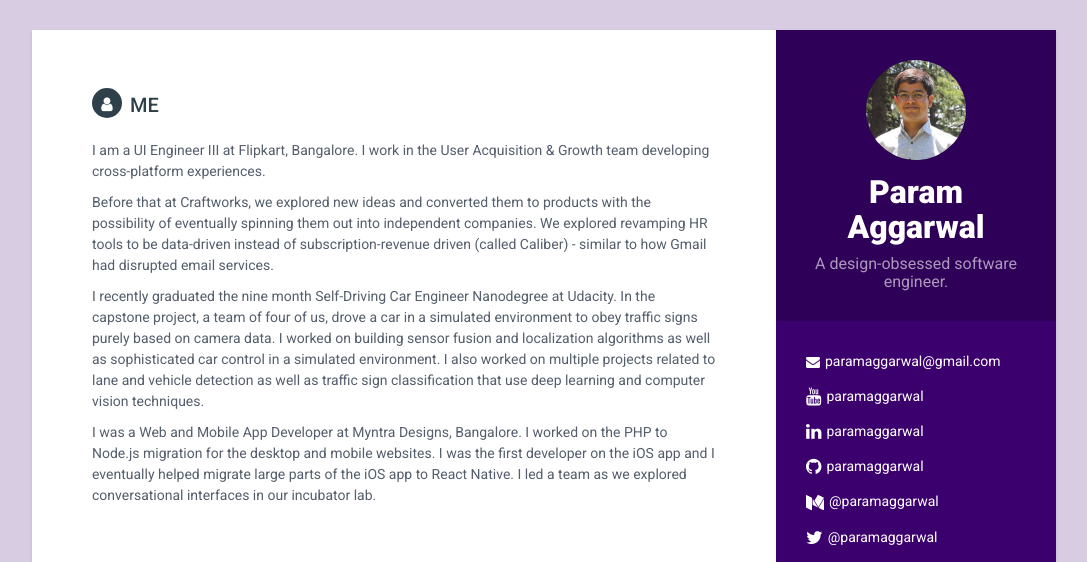
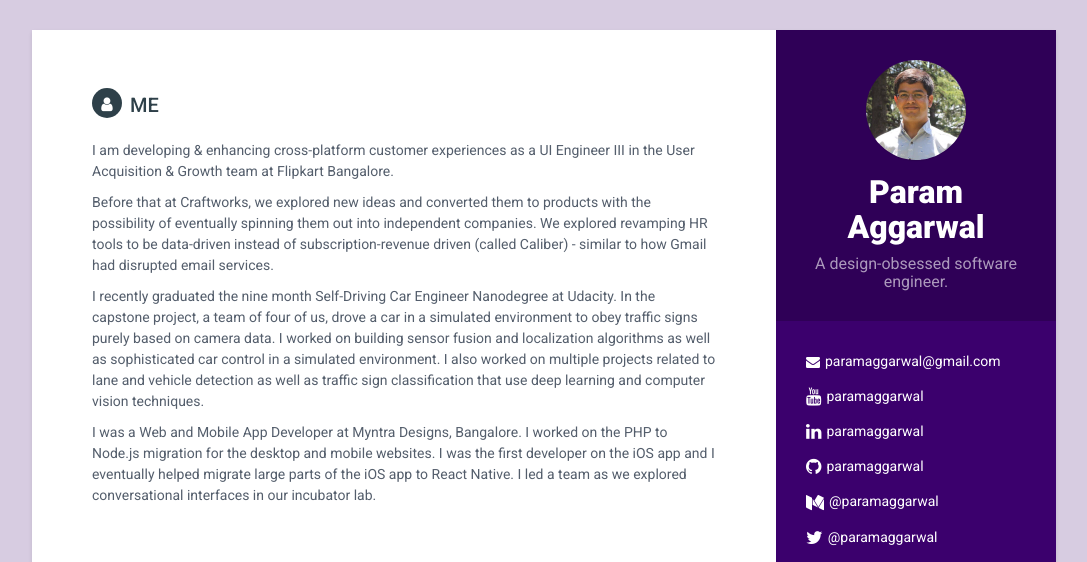
Before and after one commit to paramaggarwal/paramaggarwal.github.io, a Jekyll site: the page built from index.html, in a window 1280 px wide and 900 px high, cut to the strip 0-562 px from the top of the window. Shown: the whole strip, without its empty margins (96-1183 px from the left). Built offline with Jekyll 4.4.1, drawn with Linux system fonts in a browser that asks for light colours.

Commit message:
Update summary.yml

```diff
--- a/_data/summary.yml
+++ b/_data/summary.yml
@@ -1,4 +1,4 @@
-- I am a UI Engineer III at Flipkart, Bangalore. I work in the User Acquisition & Growth team developing cross-platform experiences.
+- I am developing & enhancing cross-platform customer experiences as a UI Engineer III in the User Acquisition & Growth team at Flipkart Bangalore.
 - Before that at Craftworks, we explored new ideas and converted them to products with the possibility of eventually spinning them out into independent companies. We explored revamping HR tools to be data-driven instead of subscription-revenue driven (called Caliber) - similar to how Gmail had disrupted email services.
 - I recently graduated the nine month Self-Driving Car Engineer Nanodegree at Udacity. In the capstone project, a team of four of us, drove a car in a simulated environment to obey traffic signs purely based on camera data. I worked on building sensor fusion and localization algorithms as well as sophisticated car control in a simulated environment. I also worked on multiple projects related to lane and vehicle detection as well as traffic sign classification that use deep learning and computer vision techniques.
 - I was a Web and Mobile App Developer at Myntra Designs, Bangalore. I worked on the PHP to Node.js migration for the desktop and mobile websites. I was the first developer on the iOS app and I eventually helped migrate large parts of the iOS app to React Native. I led a team as we explored conversational interfaces in our incubator lab.
```
